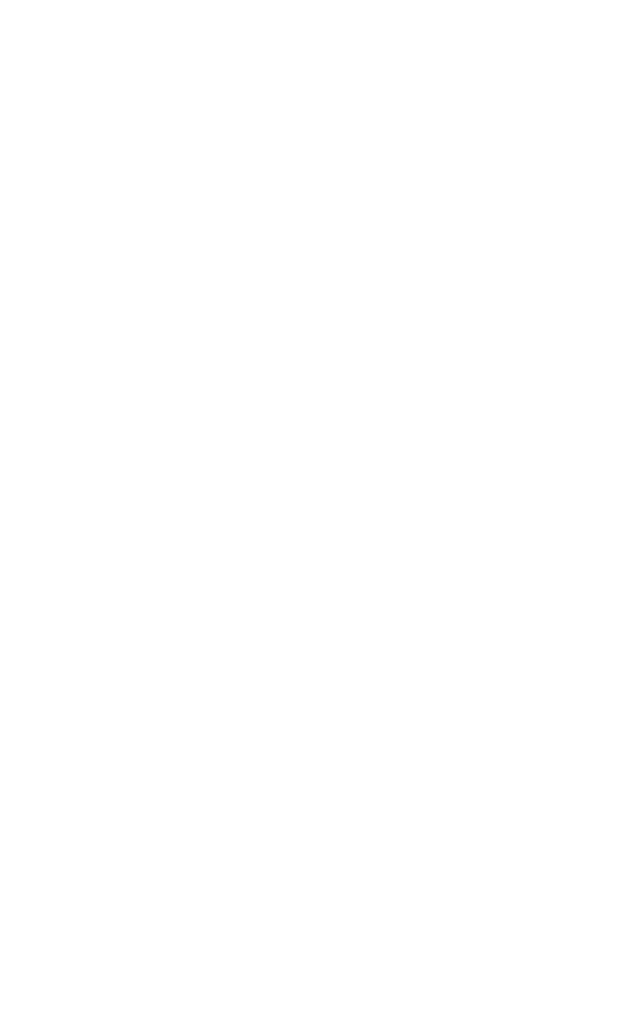
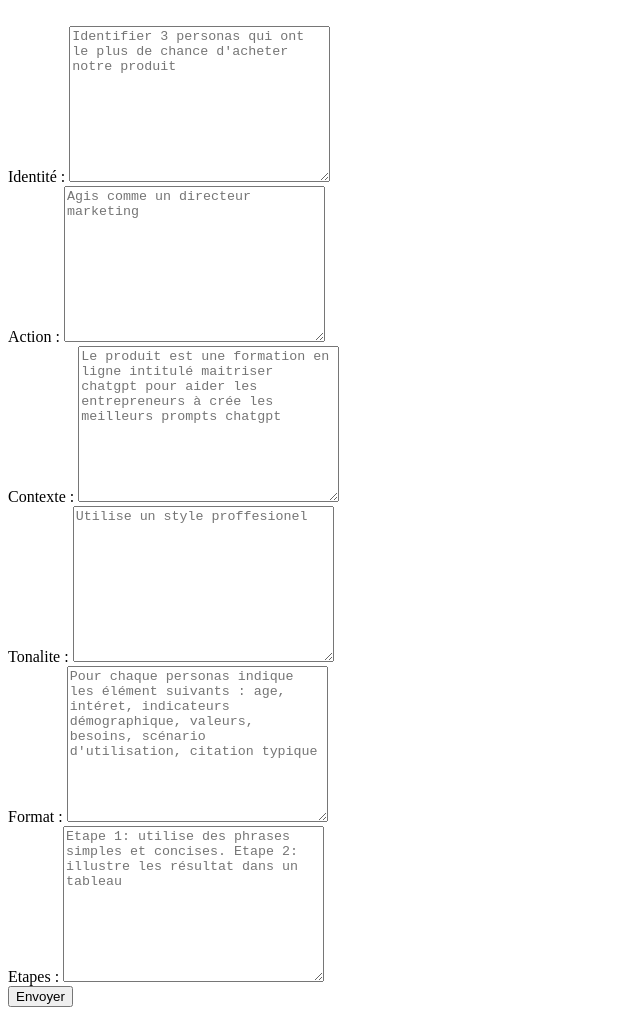
Before and after one commit to pharouqy/OpenLogistique_Prompt, a plain HTML site: page Project_Prompt_OpenAPI_Frontend/index.html in a window 1280 px wide. Shown: the whole page, without its empty margins (0-640 px from the left). Before the commit the page ends 800 px from the top, so only its background shows below. Drawn offline with Linux system fonts and the light colour scheme.

Commit message:
HTML done !!!

```diff
--- a/Project_Prompt_OpenAPI_Frontend/index.html
+++ b/Project_Prompt_OpenAPI_Frontend/index.html
@@ -7,6 +7,75 @@
     <link rel="stylesheet" href="./style/style.css" />
   </head>
   <body>
+    <main>
+      <img src="" alt="" />
+      <section>
+        <form action="">
+          <div>
+            <label for="identite">Identité :</label>
+            <textarea
+              name="action"
+              id="action"
+              cols="30"
+              rows="10"
+              placeholder="Identifier 3 personas qui ont le plus de chance d'acheter notre produit"
+            ></textarea>
+          </div>
+          <div>
+            <label for="action">Action :</label>
+            <textarea
+              name="action"
+              id="action"
+              cols="30"
+              rows="10"
+              placeholder="Agis comme un directeur marketing"
+            ></textarea>
+          </div>
+          <div>
+            <label for="context">Contexte :</label>
+            <textarea
+              name="context"
+              id="context"
+              cols="30"
+              rows="10"
+              placeholder="Le produit est une formation en ligne intitulé maitriser chatgpt pour aider les entrepreneurs à crée les meilleurs prompts chatgpt"
+            ></textarea>
+          </div>
+          <div>
+            <label for="tonalite">Tonalite :</label>
+            <textarea
+              name="action"
+              id="action"
+              cols="30"
+              rows="10"
+              placeholder="Utilise un style proffesionel"
+            ></textarea>
+          </div>
+          <div>
+            <label for="format">Format :</label>
+            <textarea
+              name="format"
+              id="format"
+              cols="30"
+              rows="10"
+              placeholder="Pour chaque personas indique les élément suivants : age, intéret, indicateurs démographique, valeurs, besoins, scénario d'utilisation, citation typique"
+            ></textarea>
+          </div>
+          <div>
+            <label for="etapes">Etapes :</label>
+            <textarea
+              name="etapes"
+              id="etapes"
+              cols="30"
+              rows="10"
+              placeholder="Etape 1: utilise des phrases simples et concises. Etape 2: illustre les résultat dans un tableau"
+            ></textarea>
+          </div>
+          <div><input type="submit" value="Envoyer" /></div>
+        </form>
+      </section>
+      <section id="result"></section>
+    </main>
     <script src="./script/script.js"></script>
   </body>
 </html>
```
